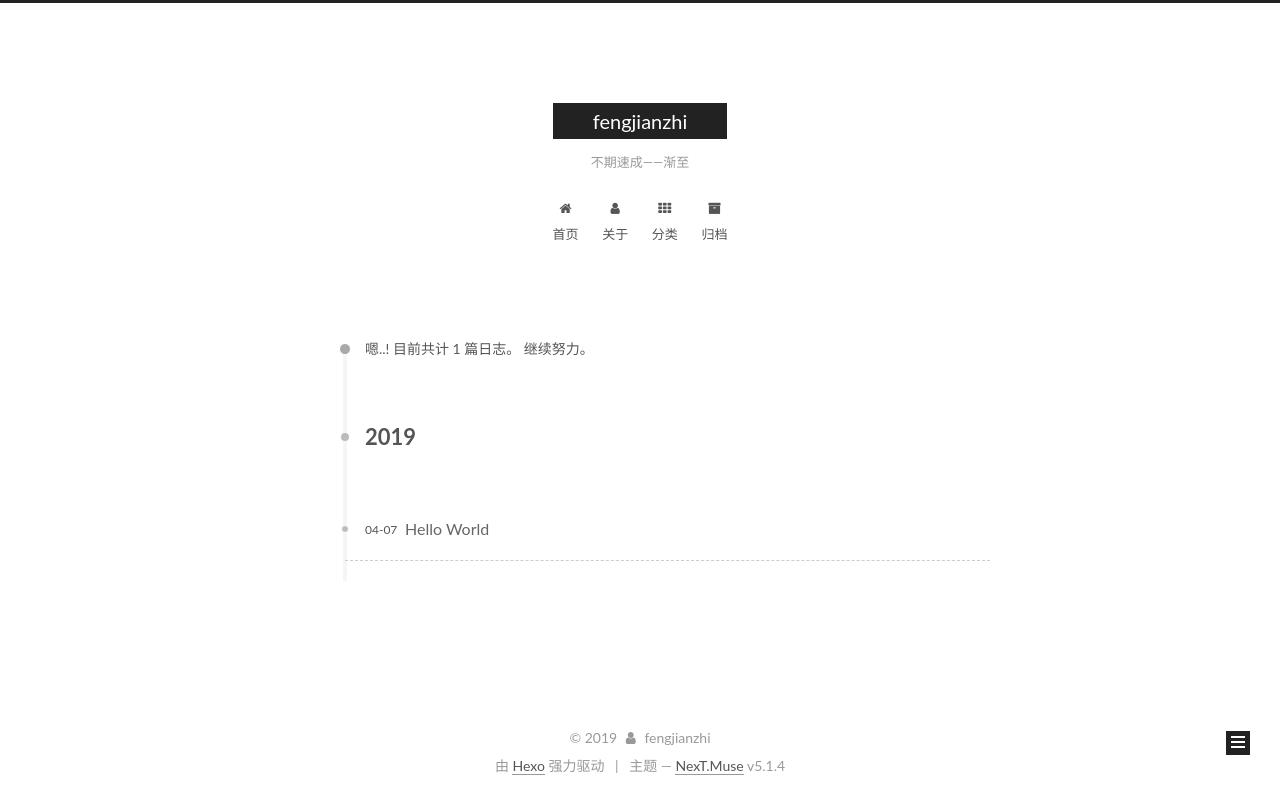
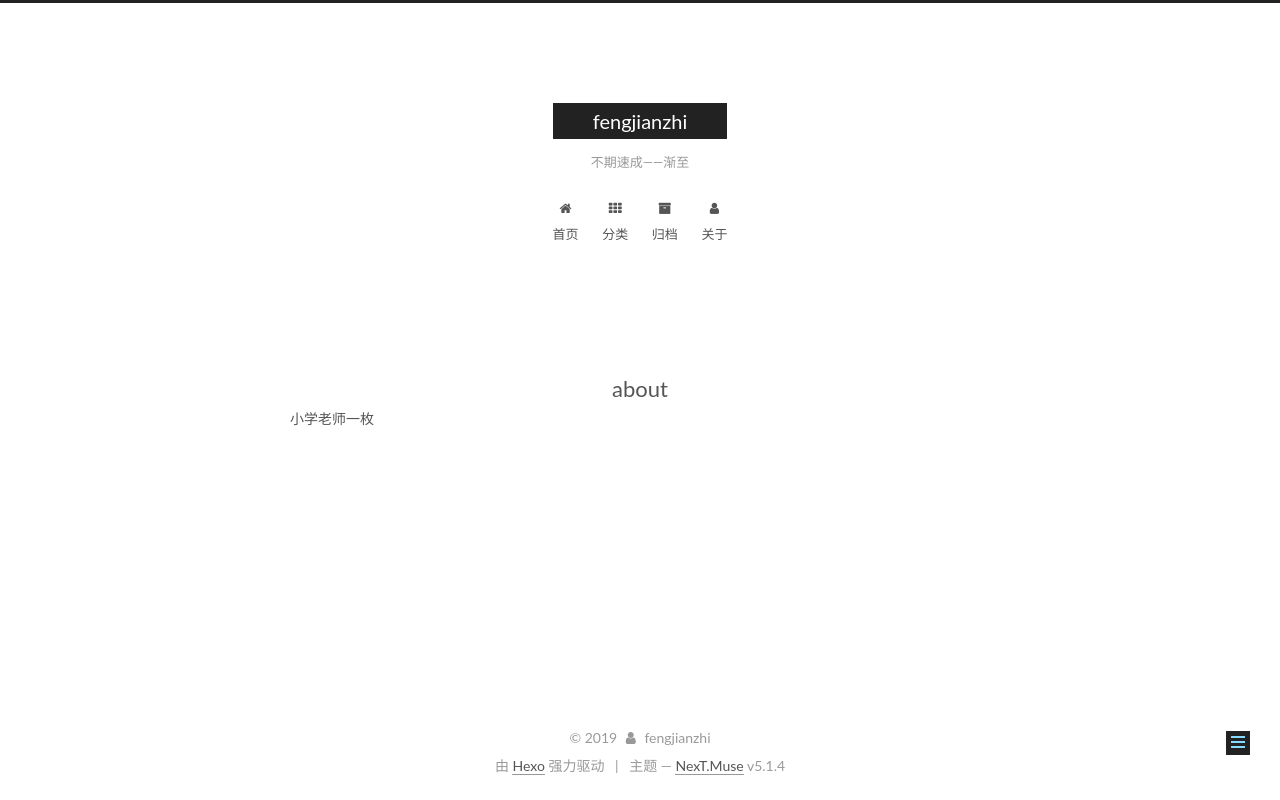
Before and after one commit to Fengjianzhi/fengjianzhi.github.io, a plain HTML site: page about/index.html in a window 1280 px wide. Drawn offline with Linux system fonts and the light colour scheme.

Commit message:
Site updated: 2019-04-07 08:10:04

```diff
--- a/archives/index.html
+++ b/about/index.html
@@ -79,17 +79,18 @@
 
 
 
-<meta name="description" content="小学语文 小学信息技术 比特币 小学教师">
+<meta name="description" content="小学老师一枚">
 <meta name="keywords" content="小学 教师 btc xin">
 <meta property="og:type" content="website">
-<meta property="og:title" content="fengjianzhi">
-<meta property="og:url" content="http://yoursite.com/archives/index.html">
+<meta property="og:title" content="about">
+<meta property="og:url" content="http://yoursite.com/about/index.html">
 <meta property="og:site_name" content="fengjianzhi">
-<meta property="og:description" content="小学语文 小学信息技术 比特币 小学教师">
+<meta property="og:description" content="小学老师一枚">
 <meta property="og:locale" content="zh-Hans">
+<meta property="og:updated_time" content="2019-04-07T00:09:49.000Z">
 <meta name="twitter:card" content="summary">
-<meta name="twitter:title" content="fengjianzhi">
-<meta name="twitter:description" content="小学语文 小学信息技术 比特币 小学教师">
+<meta name="twitter:title" content="about">
+<meta name="twitter:description" content="小学老师一枚">
 
 
 
@@ -119,13 +120,13 @@
 
 
 
-  <link rel="canonical" href="http://yoursite.com/archives/">
+  <link rel="canonical" href="http://yoursite.com/about/">
 
 
 
 
 
-  <title>归档 | fengjianzhi</title>
+  <title>about | fengjianzhi</title>
 
 
 
@@ -144,7 +145,7 @@
 
 
 
-  <div class="container sidebar-position-left page-archive">
+  <div class="container sidebar-position-left page-post-detail">
     <div class="headband"></div>
 
     <header id="header" class="header" itemscope itemtype="http://schema.org/WPHeader">
@@ -190,16 +191,6 @@
         </li>
 
 
-        <li class="menu-item menu-item-about">
-          <a href="/about/" rel="section">
-
-              <i class="menu-item-icon fa fa-fw fa-user"></i> <br>
-
-            关于
-          </a>
-        </li>
-
-
         <li class="menu-item menu-item-categories">
           <a href="/categories/" rel="section">
 
@@ -216,6 +207,16 @@
               <i class="menu-item-icon fa fa-fw fa-archive"></i> <br>
 
             归档
+          </a>
+        </li>
+
+
+        <li class="menu-item menu-item-about">
+          <a href="/about/" rel="section">
+
+              <i class="menu-item-icon fa fa-fw fa-user"></i> <br>
+
+            关于
           </a>
         </li>
 
@@ -238,75 +239,44 @@
           <div id="content" class="content">
 
 
+  <div id="posts" class="posts-expand">
 
 
 
-  <div class="post-block archive">
-    <div id="posts" class="posts-collapse">
-      <span class="archive-move-on"></span>
+    <div class="post-block page">
+      <header class="post-header">
 
-      <span class="archive-page-counter">
+	<h1 class="post-title" itemprop="name headline">about</h1>
+
+
+
+</header>
 
 
 
 
+      <div class="post-body">
 
-        嗯..! 目前共计 1 篇日志。 继续努力。
-      </span>
+
+          <p>小学老师一枚</p>
+
+
+      </div>
 
 
 
+    </div>
 
 
 
+  </div>
 
 
-
-          <div class="collection-title">
-            <h1 class="archive-year" id="archive-year-2019">2019</h1>
           </div>
 
 
 
 
-
-  <article class="post post-type-normal" itemscope itemtype="http://schema.org/Article">
-    <header class="post-header">
-
-      <h2 class="post-title">
-
-            <a class="post-title-link" href="/2019/04/07/hello-world/" itemprop="url">
-
-                <span itemprop="name">Hello World</span>
-
-            </a>
-
-      </h2>
-
-      <div class="post-meta">
-        <time class="post-time" itemprop="dateCreated" datetime="2019-04-07T00:47:40+08:00" content="2019-04-07">
-          04-07
-        </time>
-      </div>
-
-    </header>
-  </article>
-
-
-
-
-
-    </div>
-  </div>
-
-
-
-
-
-
-
-
-          </div>
 
 
 
@@ -507,6 +477,10 @@
 
 
 
+  <script type="text/javascript" src="/js/src/scrollspy.js?v=5.1.4"></script>
+<script type="text/javascript" src="/js/src/post-details.js?v=5.1.4"></script>
+
+
 
 
 
--- a/css/main.css
+++ b/css/main.css
@@ -1822,7 +1822,7 @@ pre .javascript .function {
   width: 4px;
   height: 4px;
   border-radius: 50%;
-  background: #392b41;
+  background: #213922;
 }
 .links-of-blogroll {
   font-size: 13px;
```
Also changed, not shown: 2019/04/07/hello-world/index.html (+10 -10 lines), archives/2019/04/index.html (+10 -10 lines), archives/2019/index.html (+10 -10 lines), index.html (+10 -10 lines).
